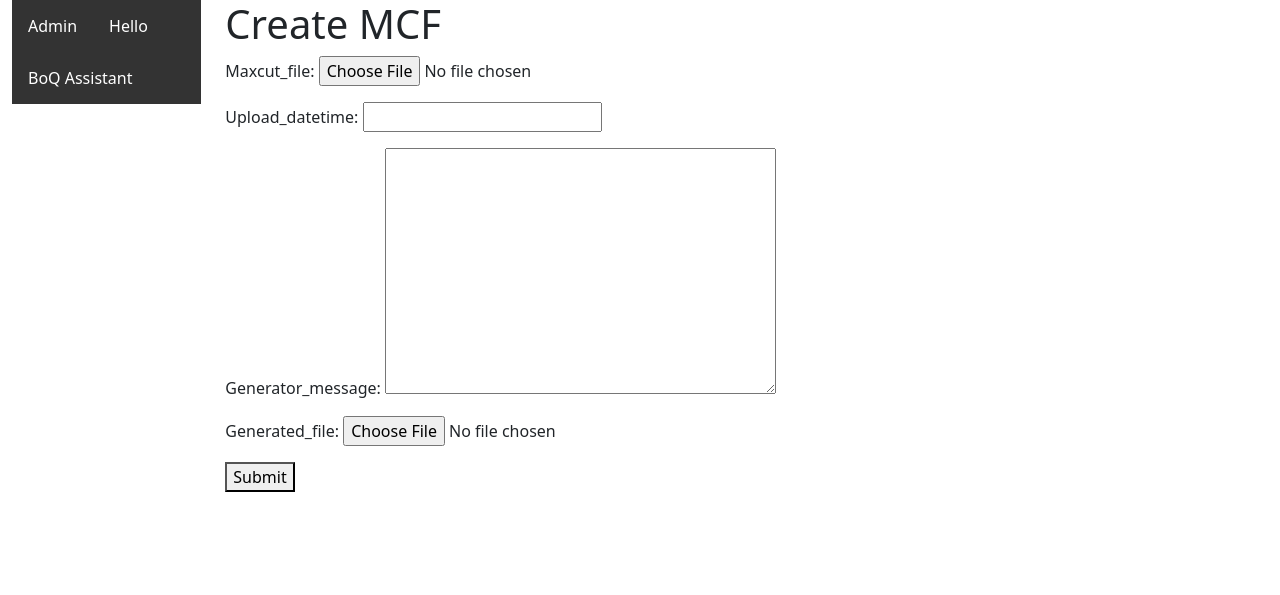
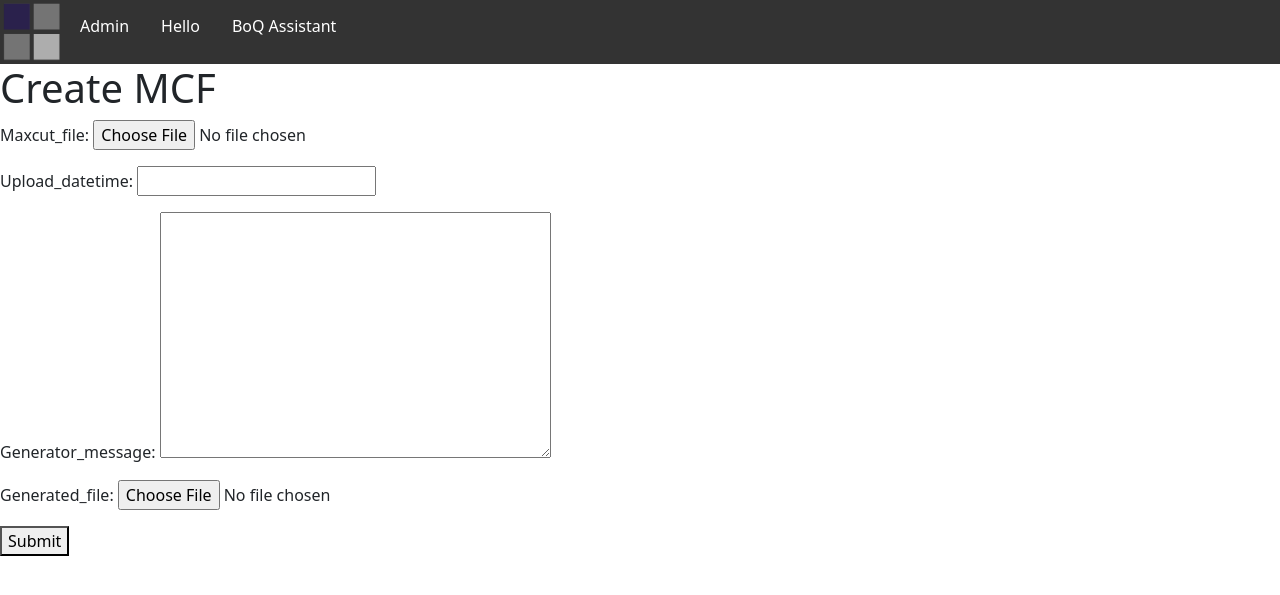
Before and after one commit to SamP-S/Bronze, a Django app: page /boq_assistant/create/ in a window 1280 px wide. Shown: the top 595 px of the page. Run offline with Django 5.2, Linux system fonts and the light colour scheme; tables that the repository leaves empty hold one stand-in row (values such as "Sample post").

Commit message:
update base html use horizontal nav bar, use static resources

```diff
--- a/django_rock/templates/base.html
+++ b/django_rock/templates/base.html
@@ -1,9 +1,10 @@
+{% load static %}
 <!doctype html>
 <html lang="en">
   <head>
     {% block title %}
-      <title>Red Toolbox</title>
     {% endblock %}
+
     <meta charset="utf-8" />
     <meta name="viewport" content="width=device-width, initial-scale=1" />
     <link href="https://cdn.jsdelivr.net/npm/bootstrap@5.3.3/dist/css/bootstrap.min.css"
@@ -11,23 +12,18 @@
       integrity="sha384-QWTKZyjpPEjISv5WaRU9OFeRpok6YctnYmDr5pNlyT2bRjXh0JMhjY6hW+ALEwIH"
       crossorigin="anonymous">
     <!-- Add additional CSS in static file -->
-    {% load static %}
     <link rel="stylesheet" href="{% static 'css/styles.css' %}" />
+    <nav>
+      <ul>
+        <li><img class="logo" src="{% static 'images/scs-logo.png' %}" alt="logo" /></li>
+        <li><a href="/admin/">Admin</a></li>
+        <li><a href="/hello/">Hello</a></li>
+        <li><a href="/boq_assistant">BoQ Assistant</a></li>
+      </ul>
+    </nav>
   </head>
   <body>
-    <div class="container-fluid">
-      <div class="row">
-        <div class="col-sm-2">
-          {% block sidebar %}
-            <ul class="sidebar-nav">
-              <li><a href="/admin/">Admin</a></li>
-              <li><a href="/hello/">Hello</a></li>
-              <li><a href="/boq_assistant">BoQ Assistant</a></li>
-            </ul>
-          {% endblock %}
-        </div>
-        <div class="col-sm-10 ">{% block content %}{% endblock %}</div>
-      </div>
-    </div>
+    {% block content %}
+    {% endblock %}
   </body>
 </html>
```
